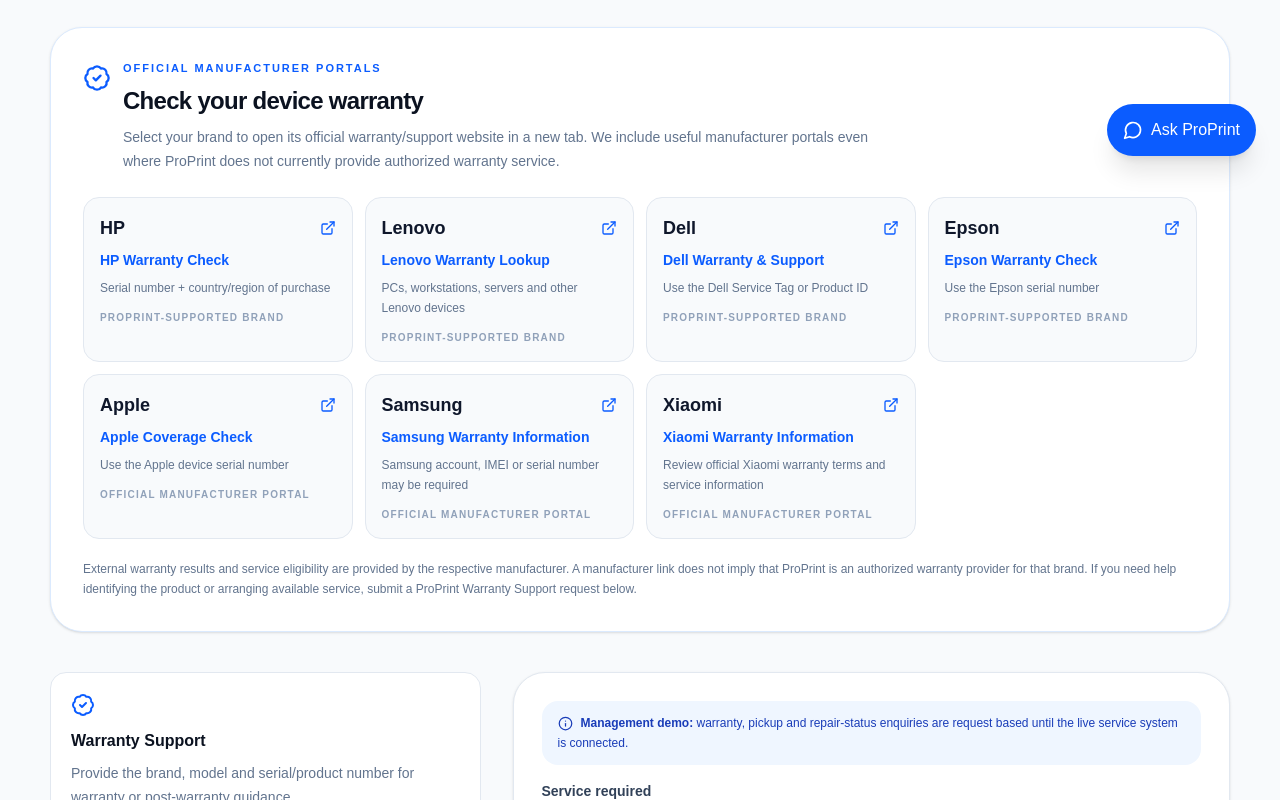
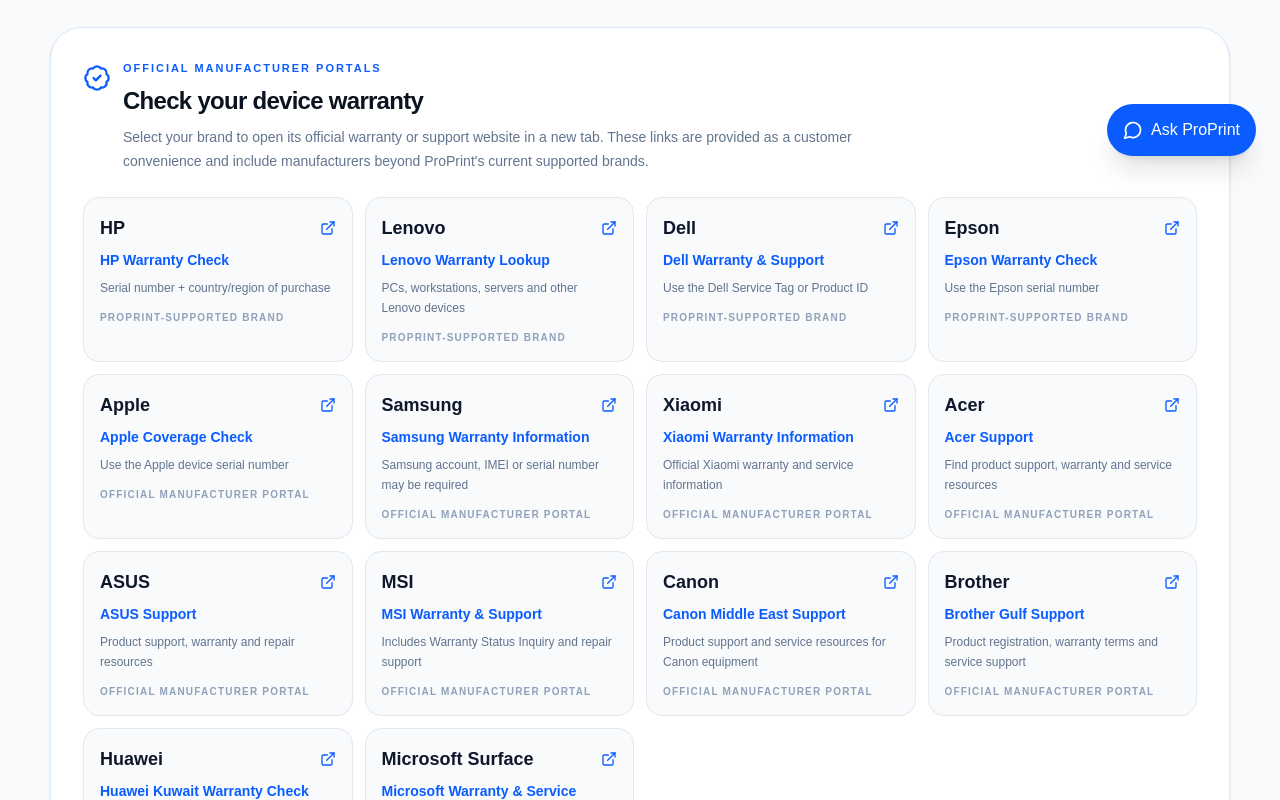
Before and after one commit to broprint/proprint-solutions-2026, a Next.js app: page /customer-care in a window 1280 px wide. Shown: the part 620-1420 px from the top of the page. Built offline with nearby package versions, Linux system fonts and the light colour scheme.

Commit message:
Expand customer care manufacturer support portals

```diff
--- a/app/customer-care/page.tsx
+++ b/app/customer-care/page.tsx
@@ -16,7 +16,14 @@ const warrantyLinks = [
   { brand: 'Epson', label: 'Epson Warranty Check', href: 'https://warrantycheck.epson.eu/', hint: 'Use the Epson serial number', support: 'ProPrint-supported brand' },
   { brand: 'Apple', label: 'Apple Coverage Check', href: 'https://checkcoverage.apple.com/?locale=en_KW', hint: 'Use the Apple device serial number', support: 'Official manufacturer portal' },
   { brand: 'Samsung', label: 'Samsung Warranty Information', href: 'https://www.samsung.com/ae/support/apps-services/how-to-check-my-warranty-information/', hint: 'Samsung account, IMEI or serial number may be required', support: 'Official manufacturer portal' },
-  { brand: 'Xiaomi', label: 'Xiaomi Warranty Information', href: 'https://www.mi.com/ae-en/support/warranty/', hint: 'Review official Xiaomi warranty terms and service information', support: 'Official manufacturer portal' },
+  { brand: 'Xiaomi', label: 'Xiaomi Warranty Information', href: 'https://www.mi.com/ae-en/support/warranty/', hint: 'Official Xiaomi warranty and service information', support: 'Official manufacturer portal' },
+  { brand: 'Acer', label: 'Acer Support', href: 'https://www.acer.com/ae-en/support', hint: 'Find product support, warranty and service resources', support: 'Official manufacturer portal' },
+  { brand: 'ASUS', label: 'ASUS Support', href: 'https://www.asus.com/me-en/support/', hint: 'Product support, warranty and repair resources', support: 'Official manufacturer portal' },
+  { brand: 'MSI', label: 'MSI Warranty & Support', href: 'https://www.msi.com/support', hint: 'Includes Warranty Status Inquiry and repair support', support: 'Official manufacturer portal' },
+  { brand: 'Canon', label: 'Canon Middle East Support', href: 'https://en.canon-me.com/support/', hint: 'Product support and service resources for Canon equipment', support: 'Official manufacturer portal' },
+  { brand: 'Brother', label: 'Brother Gulf Support', href: 'https://www.brother.ae/en/support', hint: 'Product registration, warranty terms and service support', support: 'Official manufacturer portal' },
+  { brand: 'Huawei', label: 'Huawei Kuwait Warranty Check', href: 'https://consumer.huawei.com/kw-en/support/warranty-query/', hint: 'Enter the device serial number to query warranty and support service', support: 'Official Kuwait manufacturer portal' },
+  { brand: 'Microsoft Surface', label: 'Microsoft Warranty & Service', href: 'https://support.microsoft.com/en-US/accounts-billing/manage/check-your-microsoft-warranty-and-create-service-orders', hint: 'Register or select your Surface device to view warranty coverage', support: 'Official manufacturer portal' },
 ];
 
 export default async function CustomerCarePage({ searchParams }: { searchParams: Promise<{ service?: string }> }) {
@@ -45,7 +52,7 @@ export default async function CustomerCarePage({ searchParams }: { searchParams:
               <div>
                 <div className="text-[11px] font-black uppercase tracking-[.18em] text-[#0b5cff]">Official Manufacturer Portals</div>
                 <h2 className="mt-2 text-2xl font-black tracking-[-.03em]">Check your device warranty</h2>
-                <p className="mt-2 max-w-3xl text-sm leading-6 text-slate-500">Select your brand to open its official warranty/support website in a new tab. We include useful manufacturer portals even where ProPrint does not currently provide authorized warranty service.</p>
+                <p className="mt-2 max-w-3xl text-sm leading-6 text-slate-500">Select your brand to open its official warranty or support website in a new tab. These links are provided as a customer convenience and include manufacturers beyond ProPrint's current supported brands.</p>
               </div>
             </div>
             <div className="mt-6 grid gap-3 sm:grid-cols-2 lg:grid-cols-4">
@@ -58,7 +65,7 @@ export default async function CustomerCarePage({ searchParams }: { searchParams:
                 </a>
               ))}
             </div>
-            <p className="mt-5 text-xs leading-5 text-slate-500">External warranty results and service eligibility are provided by the respective manufacturer. A manufacturer link does not imply that ProPrint is an authorized warranty provider for that brand. If you need help identifying the product or arranging available service, submit a ProPrint Warranty Support request below.</p>
+            <p className="mt-5 text-xs leading-5 text-slate-500">External warranty results, regional eligibility and service terms are controlled by the respective manufacturer. A manufacturer link does not imply that ProPrint is an authorized warranty provider for that brand. If you need help identifying a product or arranging service available through ProPrint, submit a Warranty Support request below.</p>
           </div>
 
           <div className="grid gap-8 lg:grid-cols-[.75fr_1.25fr]">
```
